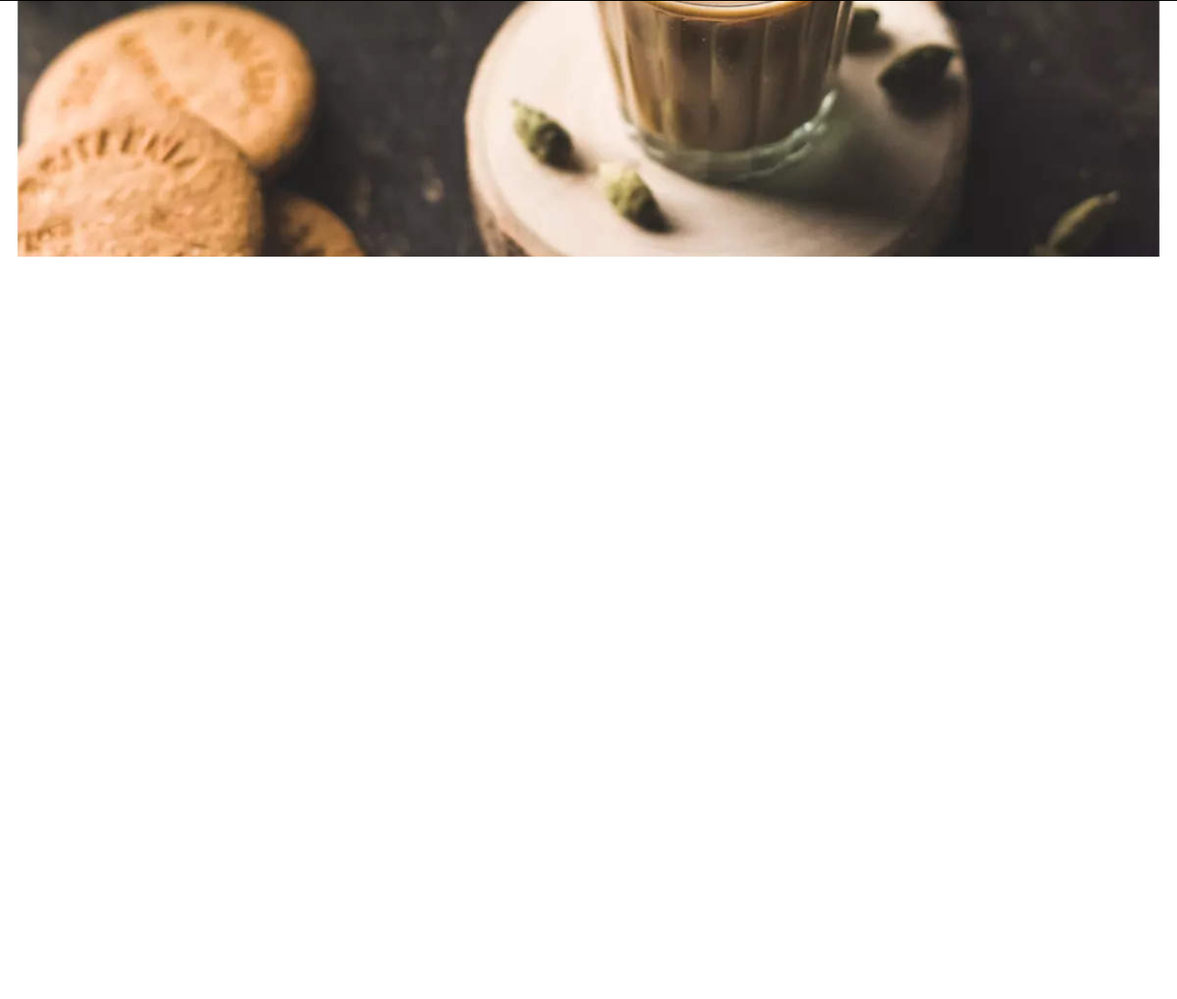
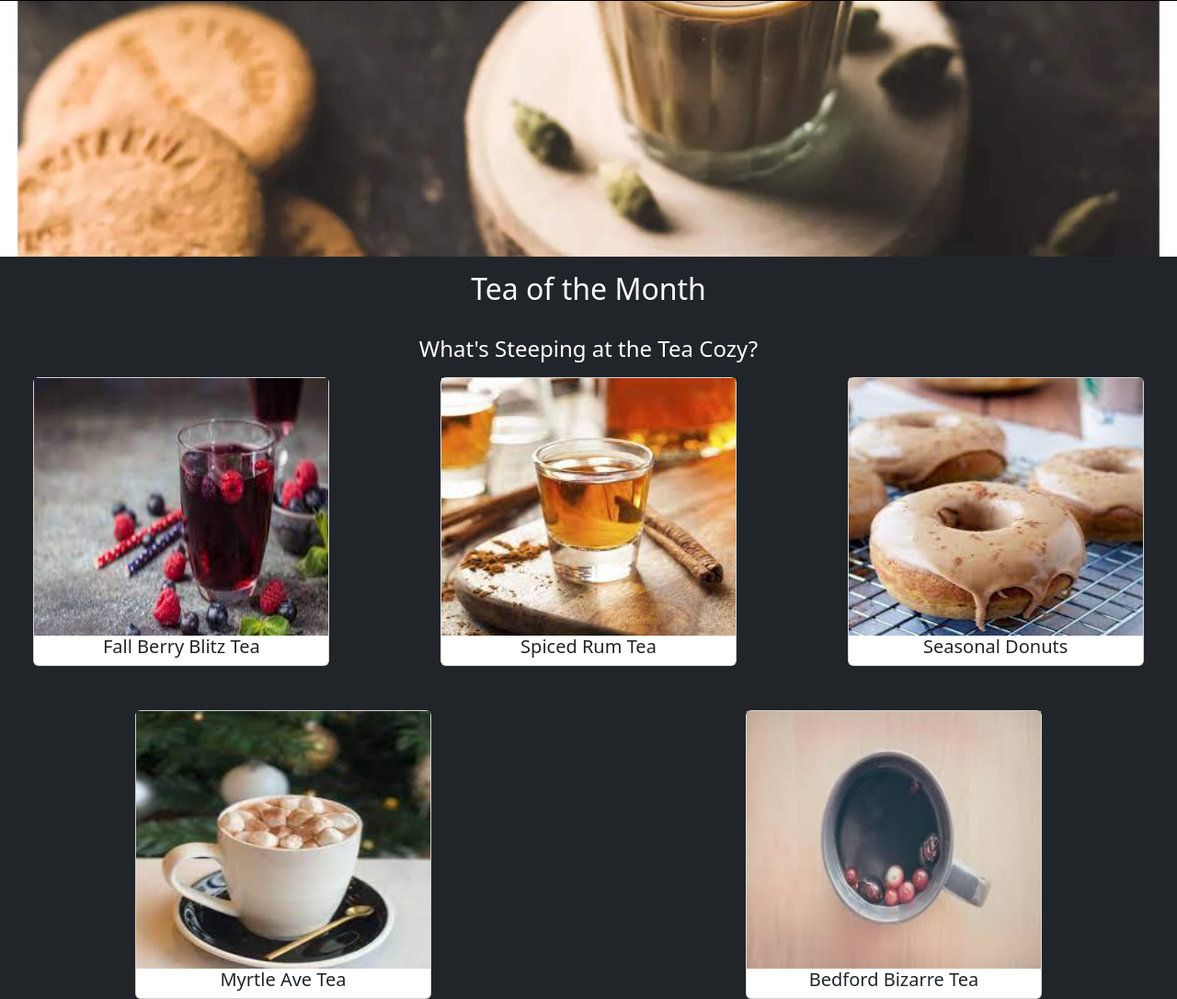
Before and after one commit to lensonfernandes/TeaCozy, a plain HTML site: page index.html in a window 1280 px wide. Shown: the part 417-1503 px from the top of the page at 92% size. Before the commit the page ends 800 px from the top, so only its background shows below. Drawn offline with nearby package versions, Linux system fonts and the light colour scheme.

Commit message:
Section Two added

```diff
--- a/index.html
+++ b/index.html
@@ -41,6 +41,35 @@
       </div>
       </div>
 
+
+      <div class="section-2 bg-dark">
+        <h2 class="text-center p-3 text-white">Tea of the Month</h2>
+        <h4 class="text-center p-2 text-white">What's Steeping at the Tea Cozy?</h4>
+        <div class="tea-varieties d-flex flex-wrap justify-content-around align-items-center gap-5">
+          <div class="card">
+              <img src=".\berry.jpg">
+              <h5 class="text-center">Fall Berry Blitz Tea</h5>
+          </div>
+          <div class="card">
+            <img src="./rum.jpg">
+            <h5 class="text-center">Spiced Rum Tea</h5>
+          </div>
+          <div class="card">
+          <img src="./donut.jpg">
+          <h5 class="text-center">Seasonal Donuts</h5>
+          </div>
+          <div class="card">
+        <img src="./ave.jpg">
+        <h5 class="text-center">Myrtle Ave Tea</h5>
+        </div>
+        <div class="card">
+          <img src="./bedford.jpg">
+         <h5 class="text-center">Bedford Bizarre Tea</h5>
+        </div>
+
+        </div>
+      </div>
+
     <script src="https://cdn.jsdelivr.net/npm/bootstrap@5.2.2/dist/js/bootstrap.bundle.min.js" integrity="sha384-OERcA2EqjJCMA+/3y+gxIOqMEjwtxJY7qPCqsdltbNJuaOe923+mo//f6V8Qbsw3" crossorigin="anonymous"></script>
 
 </body>
--- a/style.css
+++ b/style.css
@@ -23,3 +23,9 @@
     width: 100vw;
     text-align: center;
 }
+
+.card img{
+    width: 25vw;
+    background-size: cover;
+    height:35vh;
+}
```
Also changed, not shown: ave.jpg (added), bedford.jpg (added), berry.jpg (added), donut.jpg (added), rum.jpg (added).
